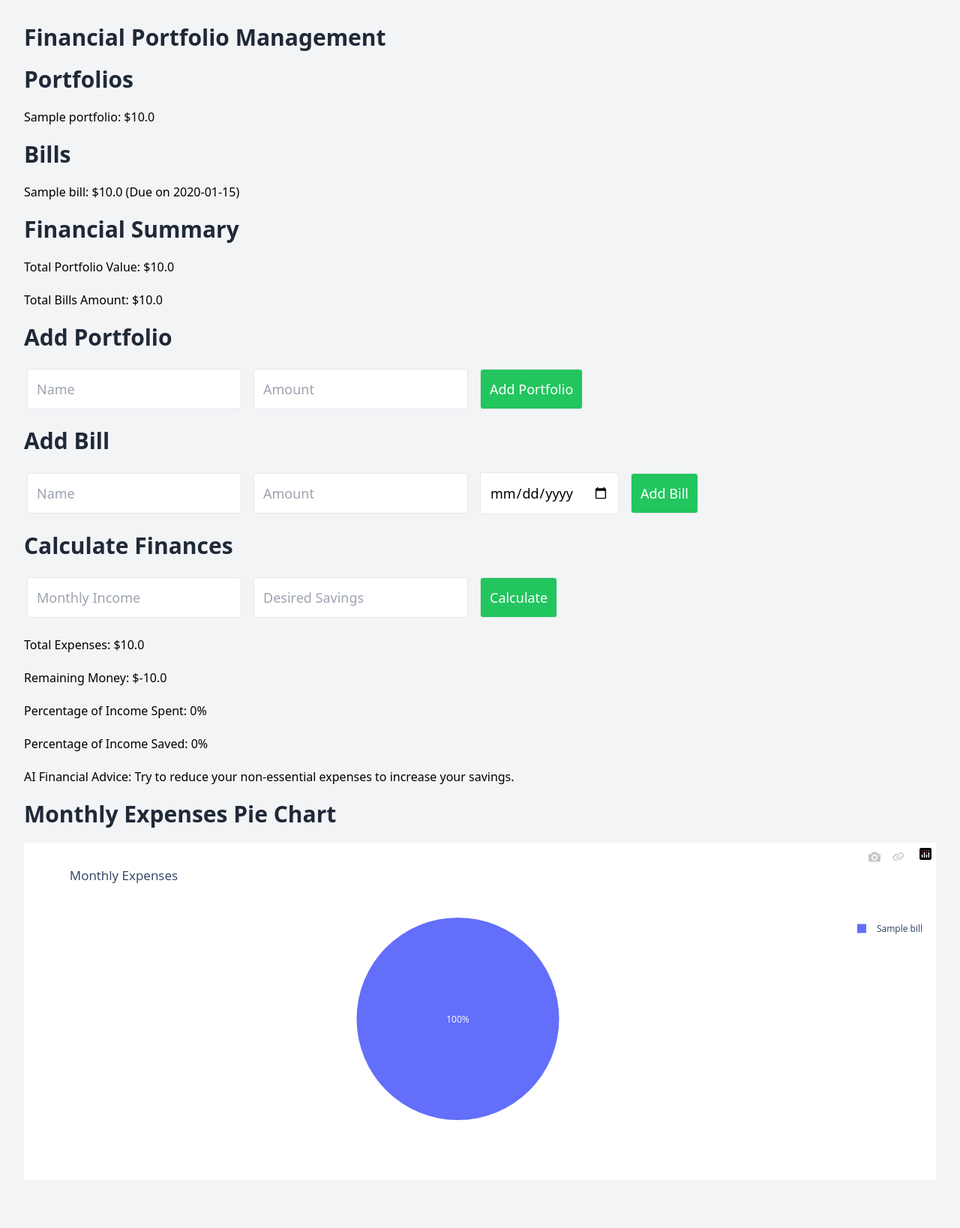
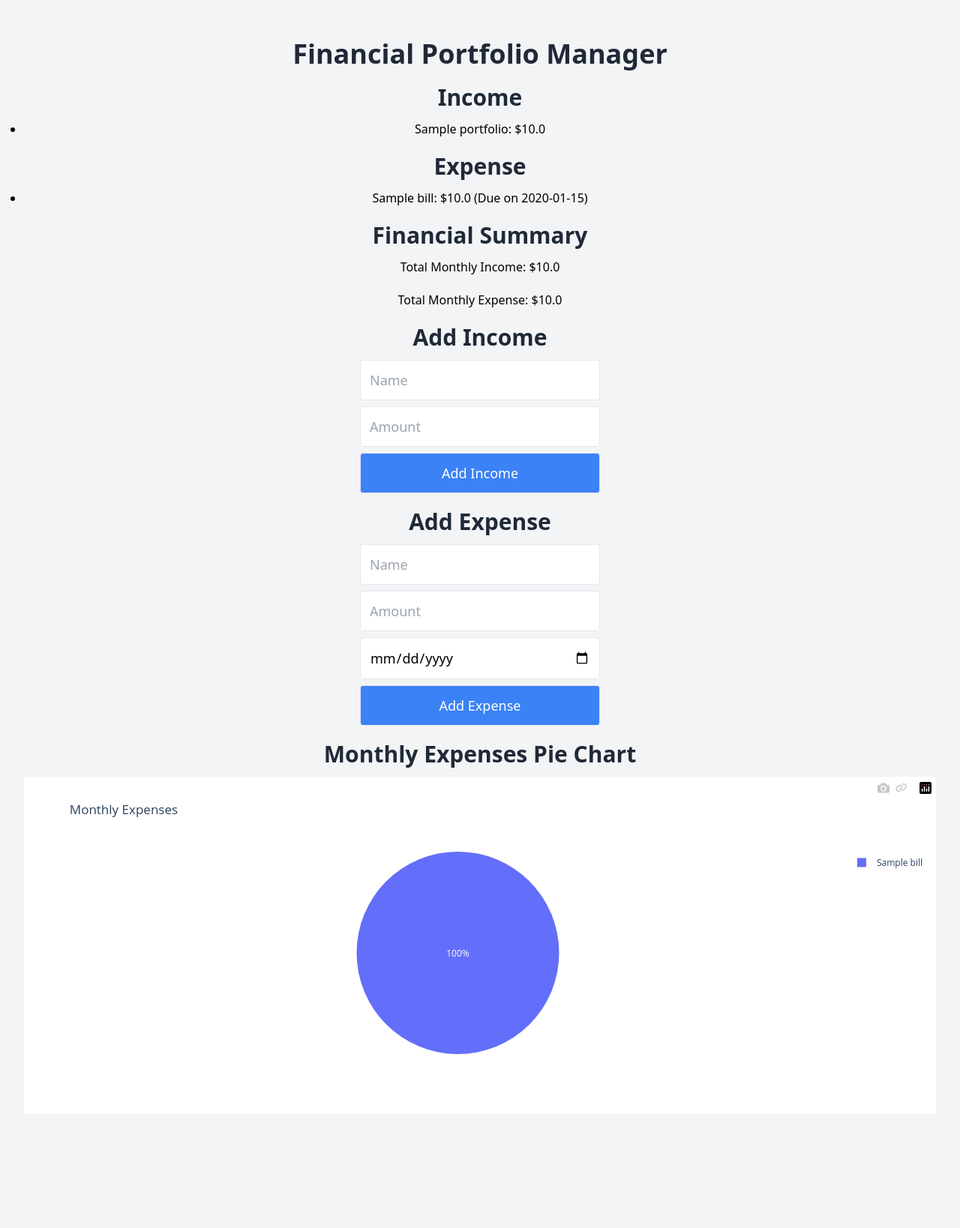
Before and after one commit to bethvourc/portfolio_manager, a Flask app: page / in a window 1280 px wide. Shown: the whole page at 75% size. After the commit the page ends 1406 px from the top, so only its background shows below. Run offline with Flask 3, Linux system fonts and the light colour scheme; tables that the repository leaves empty hold one stand-in row (values such as "Sample post"); style sheets or scripts are compiled from the project's sources; some libraries are stand-ins or nearby versions.

Commit message:
UI update

```diff
--- a/static/style.css
+++ b/static/style.css
@@ -3,7 +3,7 @@
 @import 'tailwindcss/utilities';
 
 body {
-  @apply bg-gray-100 font-sans;
+  @apply font-sans;
 }
 
 h1, h2 {
@@ -15,30 +15,22 @@ ul, p, form, table {
 }
 
 form {
-  @apply flex flex-wrap items-center gap-2;
+  @apply flex flex-col items-center gap-2;
 }
 
-label, input, button, th, td {
-  @apply m-1;
+.input, .button {
+  @apply p-3 border rounded text-lg w-full max-w-xs;
 }
 
-input, button {
-  @apply p-3 border rounded text-lg;
-}
-
-button {
-  @apply bg-green-500 text-white cursor-pointer transition duration-300 hover:bg-green-600;
+.button {
+  @apply bg-blue-500 text-white cursor-pointer transition duration-300 hover:bg-blue-600;
 }
 
 table {
   @apply border-collapse w-full;
 }
 
-th {
-  @apply p-4 text-left border-b bg-green-500 text-white;
-}
-
-td {
+th, td {
   @apply p-4 text-left border-b;
 }
 
--- a/templates/index.html
+++ b/templates/index.html
@@ -4,76 +4,62 @@
     <meta charset="UTF-8">
     <meta name="viewport" content="width=device-width, initial-scale=1.0">
     <link href="https://cdn.jsdelivr.net/npm/tailwindcss@2.2.19/dist/tailwind.min.css" rel="stylesheet">
-    <title>Financial Portfolio Management</title>
+    <title>Financial Portfolio Manager</title>
     <link rel="stylesheet" href="{{ url_for('static', filename='style.css') }}">
     <script src="https://cdn.plot.ly/plotly-latest.min.js"></script>
 </head>
-<body>
+<body class="bg-gray-100">
 
-    <div class="container mx-auto p-8">
+    <div class="container mx-auto p-4 lg:p-8">
 
-        <h1>Financial Portfolio Management</h1>
+        <h1 class="text-center text-4xl font-bold my-5 text-gray-800">Financial Portfolio Manager</h1>
 
-        <section>
-            <h2>Portfolios</h2>
-            <ul>
+        <section class="text-center">
+            <h2 class="text-3xl mb-3">Income</h2>
+            <ul class="list-disc mx-auto">
                 {% for portfolio in portfolios %}
                     <li>{{ portfolio.name }}: ${{ portfolio.amount }}</li>
                 {% endfor %}
             </ul>
         </section>
 
-        <section>
-            <h2>Bills</h2>
-            <ul>
+        <section class="text-center">
+            <h2 class="text-3xl mb-3">Expense</h2>
+            <ul class="list-disc mx-auto">
                 {% for bill in bills %}
                     <li>{{ bill.name }}: ${{ bill.amount }} (Due on {{ bill.due_date.strftime('%Y-%m-%d') }})</li>
                 {% endfor %}
             </ul>
         </section>
 
-        <section>
-            <h2>Financial Summary</h2>
-            <p>Total Portfolio Value: ${{ total_portfolio_value }}</p>
-            <p>Total Bills Amount: ${{ total_expenses }}</p>
+        <section class="text-center">
+            <h2 class="text-3xl mb-3">Financial Summary</h2>
+            <p>Total Monthly Income: ${{ total_portfolio_value }}</p>
+            <p>Total Monthly Expense: ${{ total_expenses }}</p>
         </section>
 
-        <section>
-            <h2>Add Portfolio</h2>
-            <form action="/add_portfolio" method="post">
-                <input type="text" id="portfolio_name" name="portfolio_name" placeholder="Name" required>
-                <input type="number" id="portfolio_amount" name="portfolio_amount" placeholder="Amount" required>
-                <button type="submit">Add Portfolio</button>
+        <section class="text-center">
+            <h2 class="text-3xl mb-3">Add Income</h2>
+            <form action="/add_portfolio" method="post" class="flex flex-col items-center gap-2">
+                <input type="text" id="portfolio_name" name="portfolio_name" placeholder="Name" required class="input">
+                <input type="number" id="portfolio_amount" name="portfolio_amount" placeholder="Amount" required class="input">
+                <button type="submit" class="button">Add Income</button>
             </form>
         </section>
 
-        <section>
-            <h2>Add Bill</h2>
-            <form action="/add_bill" method="post">
-                <input type="text" id="bill_name" name="bill_name" placeholder="Name" required>
-                <input type="number" id="bill_amount" name="bill_amount" placeholder="Amount" required>
-                <input type="date" id="bill_due_date" name="bill_due_date" required>
-                <button type="submit">Add Bill</button>
+        <section class="text-center">
+            <h2 class="text-3xl mb-3">Add Expense</h2>
+            <form action="/add_bill" method="post" class="flex flex-col items-center gap-2">
+                <input type="text" id="bill_name" name="bill_name" placeholder="Name" required class="input">
+                <input type="number" id="bill_amount" name="bill_amount" placeholder="Amount" required class="input">
+                <input type="date" id="bill_due_date" name="bill_due_date" required class="input">
+                <button type="submit" class="button">Add Expense</button>
             </form>
         </section>
 
-        <section>
-            <h2>Calculate Finances</h2>
-            <form action="/" method="get">
-                <input type="number" id="monthly_income" name="monthly_income" placeholder="Monthly Income" required>
-                <input type="number" id="desired_savings" name="desired_savings" placeholder="Desired Savings" required>
-                <button type="submit">Calculate</button>
-            </form>
-            <p>Total Expenses: ${{ total_expenses }}</p>
-            <p>Remaining Money: ${{ remaining_money }}</p>
-            <p>Percentage of Income Spent: {{ spent_percentage }}%</p>
-            <p>Percentage of Income Saved: {{ savings_percentage }}%</p>
-            <p>AI Financial Advice: {{ advice }}</p>
-        </section>
-
-        <section>
-            <h2>Monthly Expenses Pie Chart</h2>
-            <div id="expenses-chart">{{ graph_html|safe }}</div>
+        <section class="text-center">
+            <h2 class="text-3xl mb-3">Monthly Expenses Pie Chart</h2>
+            <div id="expenses-chart" class="w-full mb-8">{{ graph_html|safe }}</div>
         </section>
 
     </div>
```
